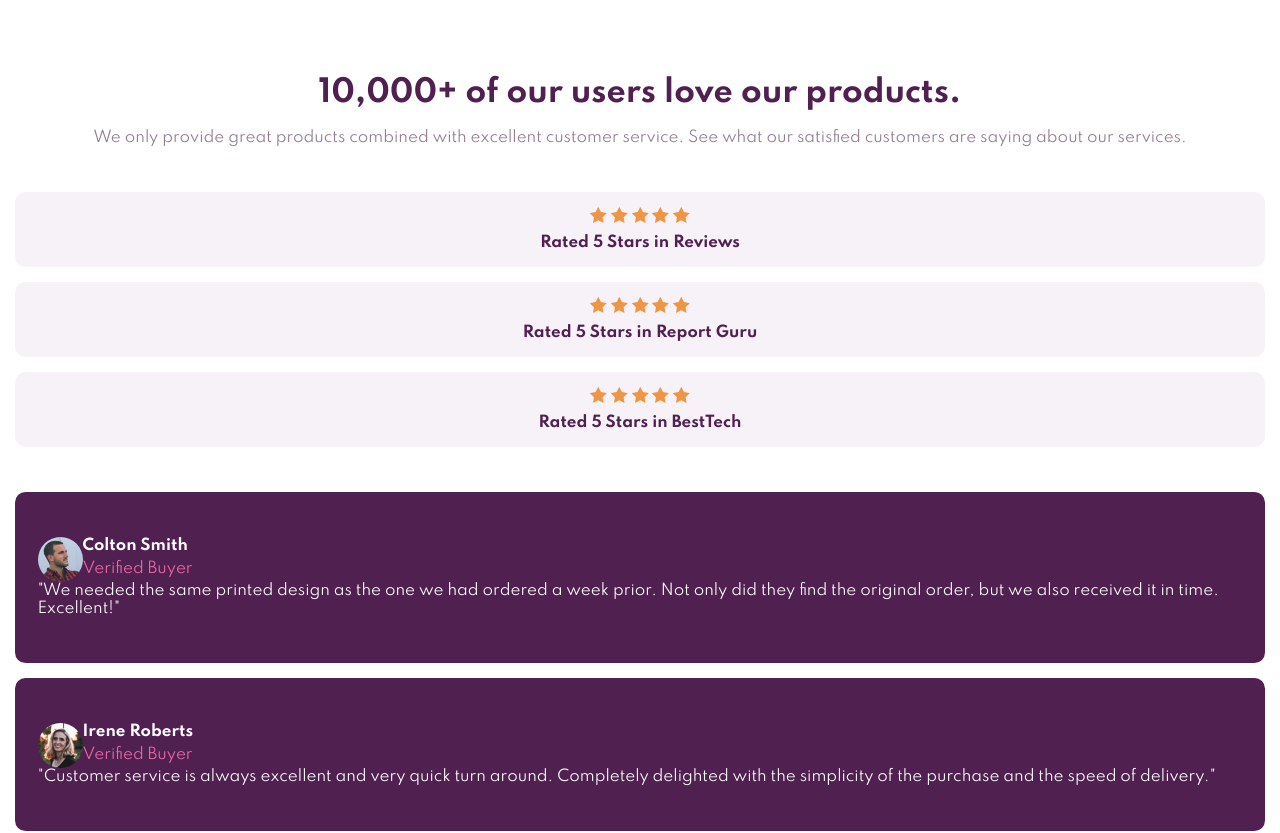
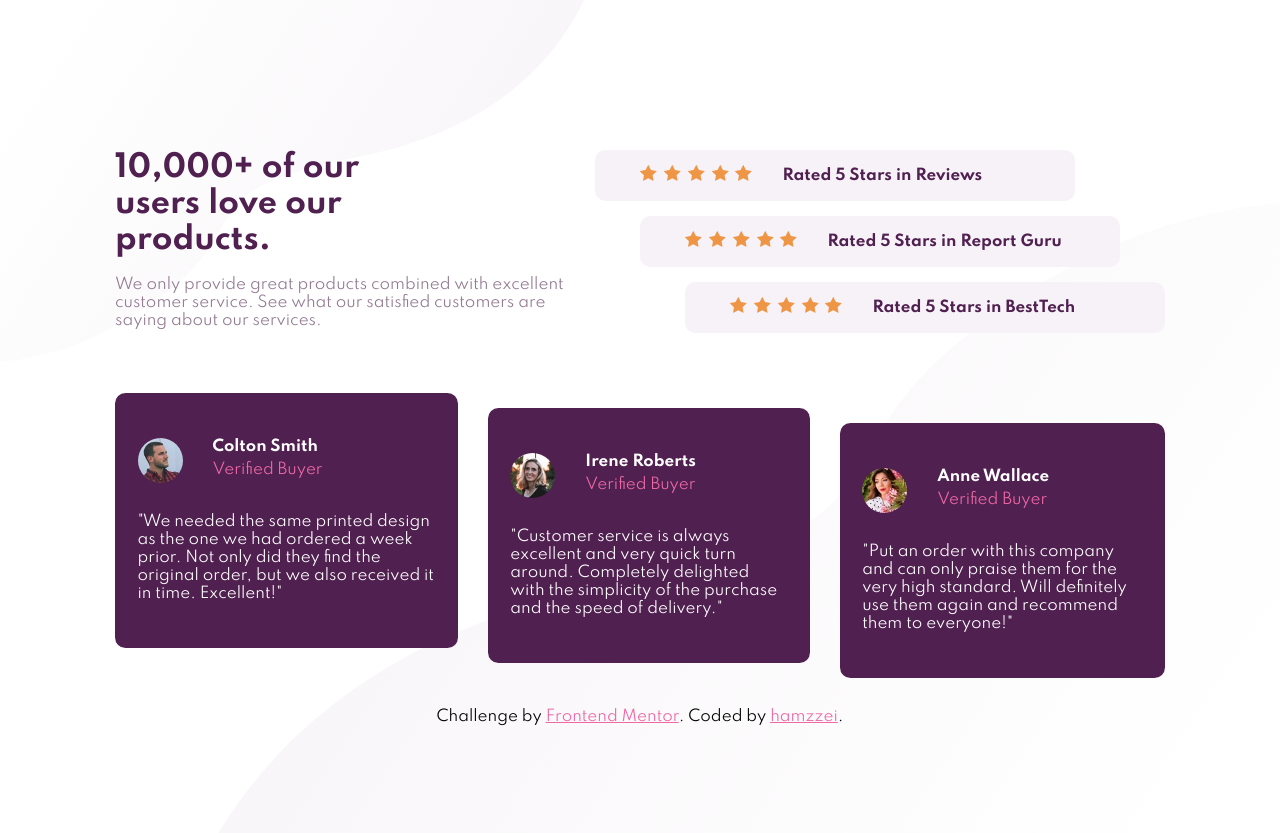
Before and after one commit to hamzzei/social-proof-section-v2, a plain HTML site: page index.html in a window 1280 px wide. Shown: the top 833 px of the page. Drawn offline with Linux system fonts and the light colour scheme.

Commit message:
Update styles.css
implement desktop media query

```diff
--- a/styles.css
+++ b/styles.css
@@ -26,6 +26,11 @@ body {
     font-family: var(--ff-primary);
     font-size: var(--fs-15);
     padding: 5em 1em;
+
+    background-image: url(images/bg-pattern-top-mobile.svg), url(images/bg-pattern-bottom-mobile.svg);
+    background-repeat: no-repeat;
+    background-attachment: fixed;
+    background-position: left top, right bottom;
 }
 
 /* main sections */
@@ -40,7 +45,6 @@ body {
 .rating--section {
     text-align: center;
 }
-.review--section {}
 .attribution--section {
     margin-bottom: 0;
 
@@ -85,6 +89,8 @@ body {
 }
 
 .text--review__review {
+    margin-top: 2em;
+
     color: var(--clr-neutral-100);
 }
 
@@ -108,7 +114,7 @@ body {
     background-color: var(--clr-primary-900);
 
     display: grid;
-    grid-template-columns: 3em auto;
+    grid-template-columns: 5em auto;
     grid-template-rows: repeat(3, auto);
 }
 
@@ -116,6 +122,10 @@ body {
 
 .box--rating__stars {
     margin-bottom: 0.4em;
+}
+
+.box--rating__stars > * + * {
+    margin-left: 0.2em;
 }
 
 .review__img {
@@ -150,3 +160,102 @@ img {
 .review__img {
     border-radius: 50%;
 }
+
+@media (min-width: 550px) {
+
+    body {
+        background-image: url(images/bg-pattern-top-desktop.svg), url(images/bg-pattern-bottom-desktop.svg);
+    }
+
+    main {
+        max-width: 30rem;
+        margin: 0 auto;
+    }
+
+    .rating--section {
+        display: flex;
+        flex-direction: column;
+        align-items: center;
+
+    }
+
+    .box--rating {
+
+        width: 30rem;
+
+        display: flex;
+        justify-content: left;
+        align-items: center;
+        gap: 2em;
+    }
+
+    .box--rating__stars {
+        margin-bottom: 0;
+        margin-left: 2em;
+    }
+}
+
+@media (min-width: 1000px) {
+
+    #title {
+        max-width: 14ch;
+    }
+
+    main {
+        max-width: 1200px;
+        padding: 5em;
+
+        display: grid;
+        grid-template-columns: repeat(2, auto);
+        grid-template-rows: repeat(3, auto);
+    }
+
+    .title--section {
+        grid-column: 1 / 2;
+        grid-row: 1 / 2;
+
+        text-align: left;
+    }
+
+    .rating--section {
+        grid-column: 2 / 3;
+        grid-row: 1 / 2;
+
+        justify-self: right;
+    }
+
+    .review--section {
+        grid-column: 1 / 3;
+        grid-row: 2 / 3;
+
+        display: flex;
+        gap: 2em;
+    }
+
+    .attribution--section {
+        grid-column: 1 / 3;
+        grid-row: 3 / 4;
+    }
+
+    .box--rating:nth-of-type(1){
+        transform: translateX(-6em);
+    }
+
+    .box--rating:nth-of-type(2){
+        transform: translateX(-3em);
+    }
+
+    .box--review:nth-of-type(2){
+        transform: translateY(1em);
+    }
+
+    .box--review:nth-of-type(3){
+        transform: translateY(2em);
+    }
+}
+
+@media (min-width: 1200px) {
+    .text--title {
+        min-width: 27ch;
+    }
+}
```
